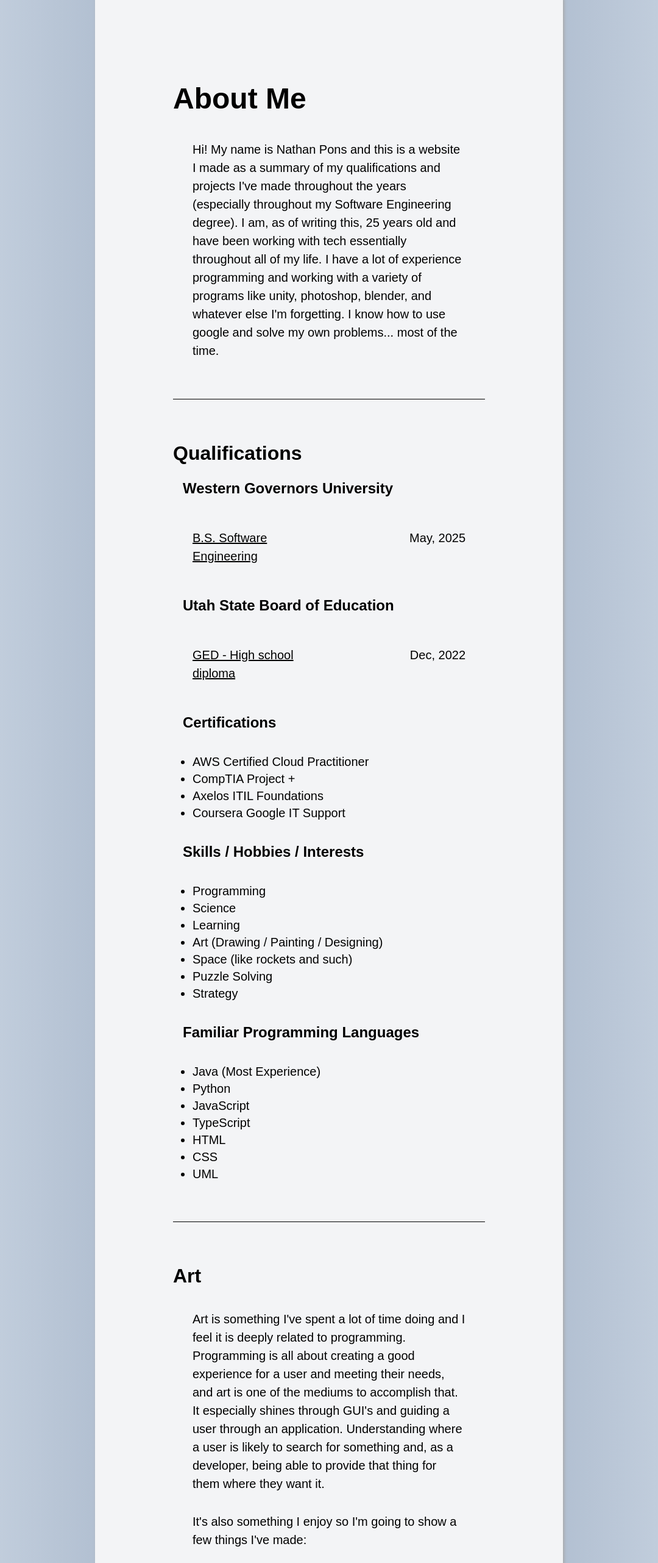
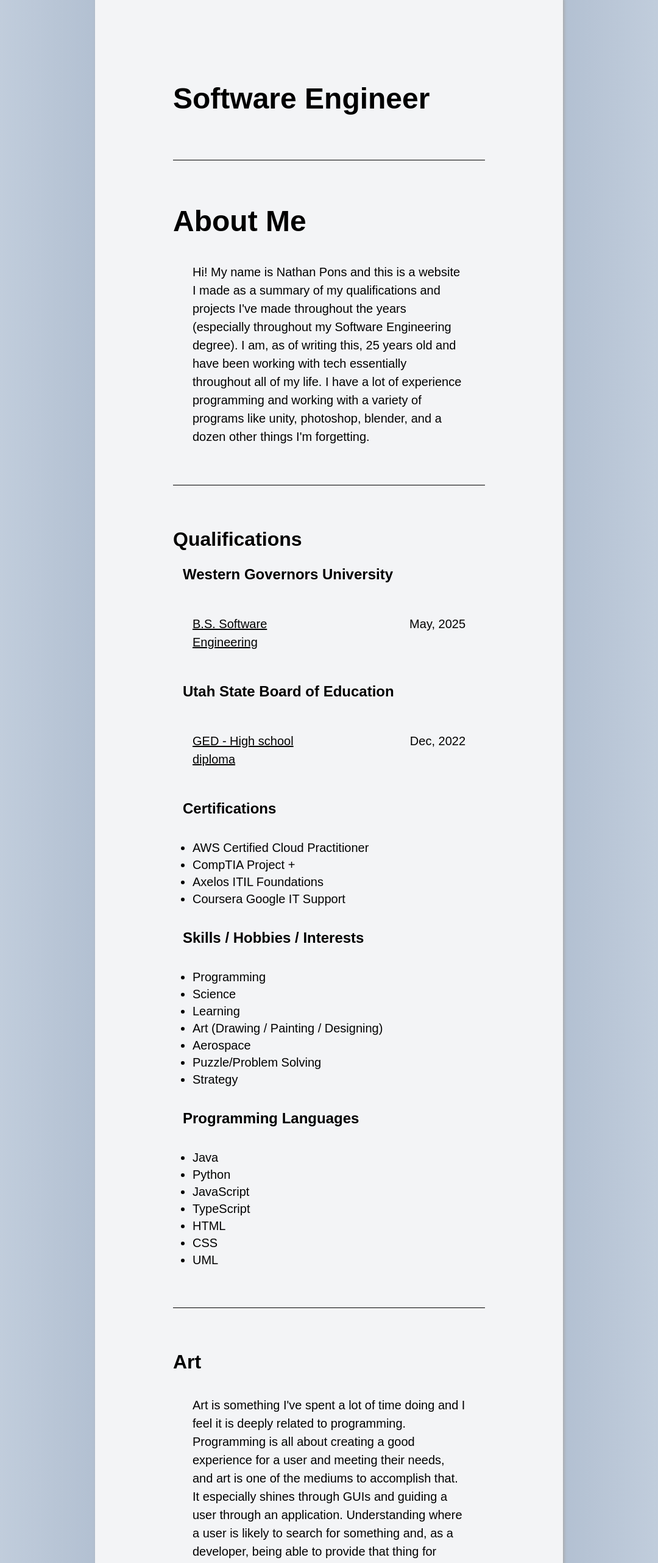
Before and after one commit to PapsBurr/resume-website, a Next.js app: page / in a window 1280 px wide. Shown: the part 234-2797 px from the top of the page at 61% size, without its empty margins (100-1180 px from the left). Built offline with nearby package versions, Linux system fonts and the light colour scheme.

Commit message:
revises wording

```diff
--- a/src/app/page.js
+++ b/src/app/page.js
@@ -9,6 +9,8 @@ export default function Home() {
         <div></div>
         <main className="flex-auto flex-col justify-between p-32 bg-gray-100 text-black">
           <div>
+            <h1>Software Engineer</h1>
+            <hr></hr>
             <h1>About Me</h1>
             <p>
               Hi! My name is Nathan Pons and this is a website I made as a
@@ -17,9 +19,7 @@ export default function Home() {
               am, as of writing this, 25 years old and have been working with
               tech essentially throughout all of my life. I have a lot of
               experience programming and working with a variety of programs like
-              unity, photoshop, blender, and whatever else I'm forgetting. I
-              know how to use google and solve my own problems... most of the
-              time.
+              unity, photoshop, blender, and a dozen other things I'm forgetting.
             </p>
             <hr></hr>
           </div>
@@ -48,13 +48,13 @@ export default function Home() {
               <li>Science</li>
               <li>Learning</li>
               <li>Art (Drawing / Painting / Designing)</li>
-              <li>Space (like rockets and such)</li>
-              <li>Puzzle Solving</li>
+              <li>Aerospace</li>
+              <li>Puzzle/Problem Solving</li>
               <li>Strategy</li>
             </ul>
-            <h3>Familiar Programming Languages</h3>
+            <h3>Programming Languages</h3>
             <ul className="list-disc m-8 text-xl">
-              <li>Java (Most Experience)</li>
+              <li>Java</li>
               <li>Python</li>
               <li>JavaScript</li>
               <li>TypeScript</li>
@@ -71,17 +71,17 @@ export default function Home() {
               deeply related to programming. Programming is all about creating a
               good experience for a user and meeting their needs, and art is one
               of the mediums to accomplish that. It especially shines through
-              GUI's and guiding a user through an application. Understanding
+              GUIs and guiding a user through an application. Understanding
               where a user is likely to search for something and, as a
               developer, being able to provide that thing for them where they
               want it.
             </p>
             <p>
-              It's also something I enjoy so I'm going to show a few
+              It's also something I enjoy so I'm going to show a couple
               things I've made:
             </p>
             <h3 className="text-center">
-              Griffin portrait, Digital, ~2021
+              Griffin, Digital, ~2021
             </h3>
             <div className="flex gap-16 justify-center my-8">
               <Image
@@ -93,7 +93,7 @@ export default function Home() {
               />
             </div>
             <h3 className="text-center">
-              Flower with a massive glare, Oil paints, ~2020
+              Flower with Dew, Oil paint, ~2020
             </h3>
             <div className="flex gap-16 justify-center my-8">
               <Image
@@ -110,8 +110,8 @@ export default function Home() {
             <h2>This Site</h2>
             <p>
               Built with JavaScript using Next.js, HTML, and Tailwind CSS. It is
-              currently only viewable on browser and is a disaster if viewed on
-              a phone. Also, I'm sure I made a bunch of grammatical errors
+              currently only viewable on browser and is not optimized for phones.
+              Also, I'm sure I made a bunch of grammatical errors
               throughout the site. I'm trying to make this fast and as
               professional I can, but still fast.
             </p>
--- a/src/app/websites/page.js
+++ b/src/app/websites/page.js
@@ -152,7 +152,7 @@ export default function Page() {
               />
             </div>
             <p>
-              The last thing I did with this project is deploy it using Docker.
+              The last thing I did with this project is deploy it using Docker and AWS.
             </p>
             <hr></hr>
           </div>
```
